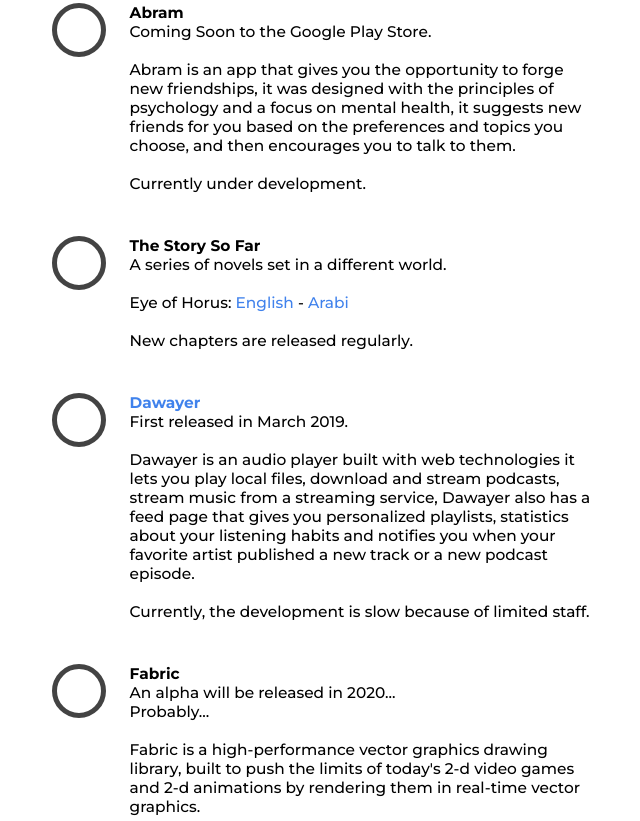
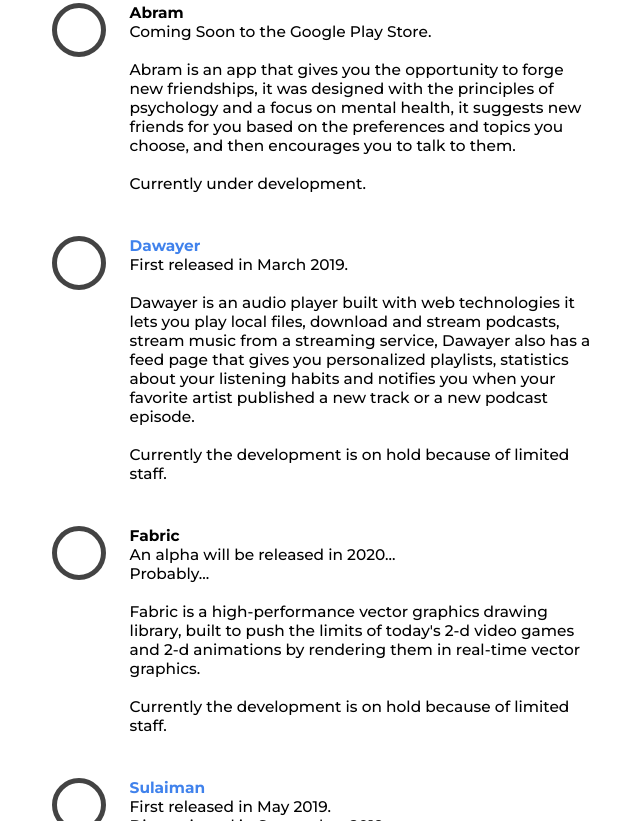
Before and after one commit to hpj/herpproject.com, a website: page src/projects/index.pug in a window 1280 px wide. Shown: the part 485-1306 px from the top of the page, without its empty margins (314-954 px from the left). Drawn offline with nearby package versions, Linux system fonts and the light colour scheme; files that its build step writes are made by us from their sources.

Commit message:
update project info

```diff
--- a/src/projects/index.pug
+++ b/src/projects/index.pug
@@ -38,25 +38,6 @@
     hr.project.separator
     .project.container
       .project.circle
-        +icon('wattpad')
-      .project.card
-        p The Story So Far
-      .project.info
-        p A series of novels set in a different world.
-        br
-        text Eye of Horus:
-        text
-        a(href='https://www.wattpad.com/story/197707579') English
-        text -
-        text
-        a(href='https://www.wattpad.com/story/197788187') Arabi
-        br
-        br
-        p New chapters are released regularly.
-
-    hr.project.separator
-    .project.container
-      .project.circle
         +icon('gitlab')
       .project.card
         a(href='https://gitlab.com/hpj/Dawayer') Dawayer
@@ -65,7 +46,7 @@
         br
         p Dawayer is an audio player built with web technologies it lets you play local files, download and stream podcasts, stream music from a streaming service, Dawayer also has a feed page that gives you personalized playlists, statistics about your listening habits and notifies you when your favorite artist published a new track or a new podcast episode.
         br
-        p Currently, the development is slow because of limited staff.
+        p Currently the development is on hold because of limited staff.
 
     hr.project.separator
     .project.container
```
